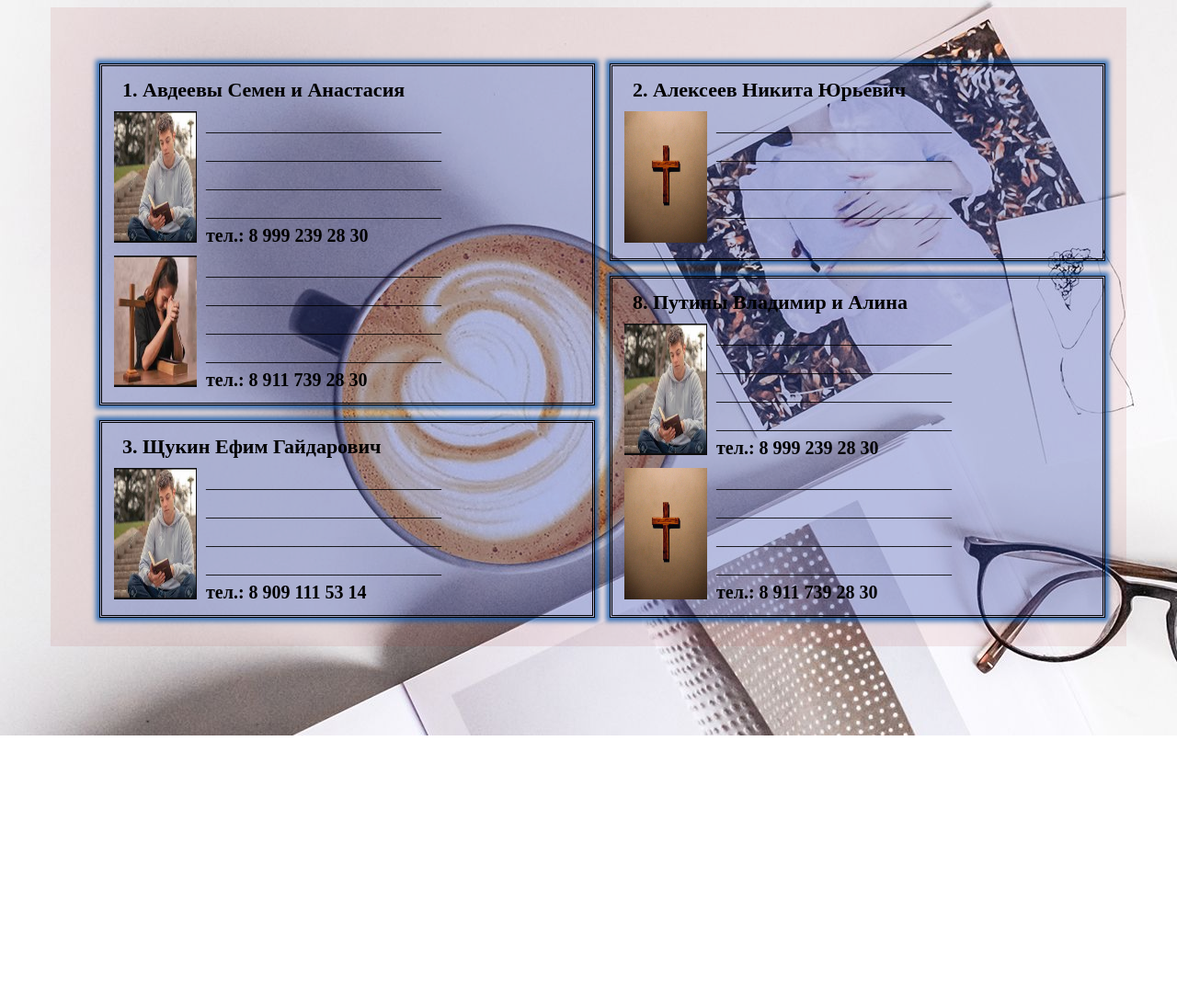
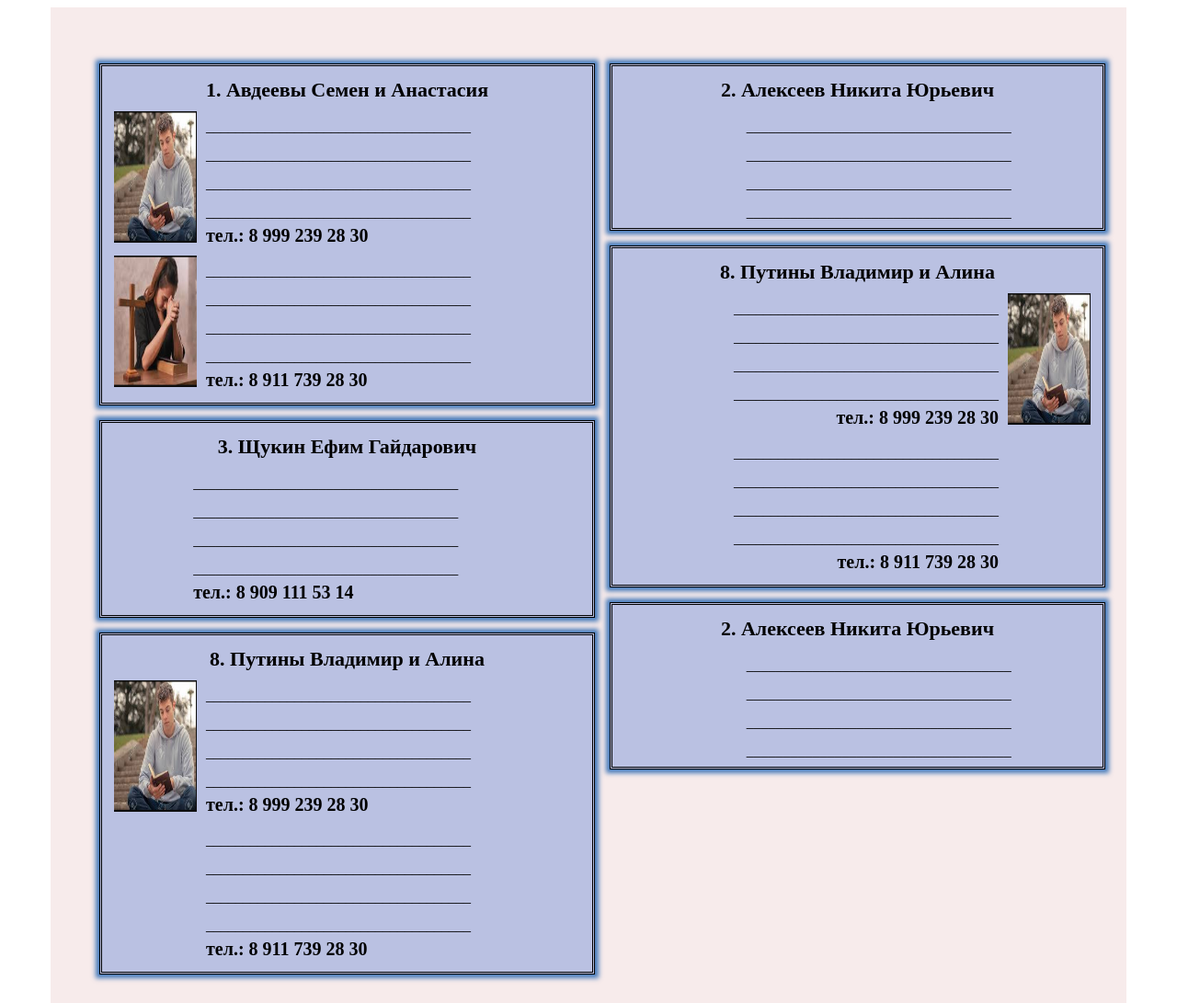
Before and after one commit to Nik-Ark/Worship-Diary, a plain HTML site: page index.html in a window 1280 px wide. Shown: the whole page at 92% size. Before the commit the page ends 800 px from the top, so only its background shows below. Drawn offline with Linux system fonts and the light colour scheme.

```diff
--- a/index.html
+++ b/index.html
@@ -8,7 +8,7 @@
 		<title>Worship Diary</title>
 	</head>
 	<!-- style="background-image: url('./files/coffee.jpg')" -->
-	<body style="background-image: url('./files/coffee.jpg')">
+	<body>
 		<div class="inputDiv" style="display: none">
 			<input type="file" id="inputFile" />
 			<button id="readFileButton">Прочитать файл</button>
@@ -22,49 +22,31 @@
 						<img src="images/he.png" />
 					</div>
 					<div class="phone1">
-						<span>________________________________</span>
-						<span>________________________________</span>
-						<span>________________________________</span>
-						<span>________________________________</span>
+						<span>____________________________________</span>
+						<span>____________________________________</span>
+						<span>____________________________________</span>
+						<span>____________________________________</span>
 						<p>тел.: 8 999 239 28 30</p>
 					</div>
 					<div class="image2">
 						<img src="images/she.png" />
 					</div>
 					<div class="phone2">
-						<span>________________________________</span>
-						<span>________________________________</span>
-						<span>________________________________</span>
-						<span>________________________________</span>
+						<span>____________________________________</span>
+						<span>____________________________________</span>
+						<span>____________________________________</span>
+						<span>____________________________________</span>
 						<p>тел.: 8 911 739 28 30</p>
 					</div>
 				</div>
 				<div class="card">
 					<h2>3. Щукин Ефим Гайдарович</h2>
-					<div class="image1">
-						<img src="images/he.png" />
-					</div>
 					<div class="phone1">
-						<span>________________________________</span>
-						<span>________________________________</span>
-						<span>________________________________</span>
-						<span>________________________________</span>
+						<span>____________________________________</span>
+						<span>____________________________________</span>
+						<span>____________________________________</span>
+						<span>____________________________________</span>
 						<p>тел.: 8 909 111 53 14</p>
-					</div>
-				</div>
-			</section>
-
-			<section class="right">
-				<div class="card">
-					<h2>2. Алексеев Никита Юрьевич</h2>
-					<div class="image1">
-						<img src="files/filler.png" />
-					</div>
-					<div class="phone1">
-						<span>________________________________</span>
-						<span>________________________________</span>
-						<span>________________________________</span>
-						<span>________________________________</span>
 					</div>
 				</div>
 				<div class="card">
@@ -73,21 +55,59 @@
 						<img src="images/he.png" />
 					</div>
 					<div class="phone1">
-						<span>________________________________</span>
-						<span>________________________________</span>
-						<span>________________________________</span>
-						<span>________________________________</span>
+						<span>____________________________________</span>
+						<span>____________________________________</span>
+						<span>____________________________________</span>
+						<span>____________________________________</span>
 						<p>тел.: 8 999 239 28 30</p>
 					</div>
-					<div class="image2">
-						<img src="files/filler.png" />
+					<div class="phone2">
+						<span>____________________________________</span>
+						<span>____________________________________</span>
+						<span>____________________________________</span>
+						<span>____________________________________</span>
+						<p>тел.: 8 911 739 28 30</p>
+					</div>
+				</div>
+			</section>
+
+			<section class="right">
+				<div class="card">
+					<h2>2. Алексеев Никита Юрьевич</h2>
+					<div class="phone1">
+						<span>____________________________________</span>
+						<span>____________________________________</span>
+						<span>____________________________________</span>
+						<span>____________________________________</span>
+					</div>
+				</div>
+				<div class="card">
+					<h2>8. Путины Владимир и Алина</h2>
+					<div class="image1">
+						<img src="images/he.png" />
+					</div>
+					<div class="phone1">
+						<span>____________________________________</span>
+						<span>____________________________________</span>
+						<span>____________________________________</span>
+						<span>____________________________________</span>
+						<p>тел.: 8 999 239 28 30</p>
 					</div>
 					<div class="phone2">
-						<span>________________________________</span>
-						<span>________________________________</span>
-						<span>________________________________</span>
-						<span>________________________________</span>
+						<span>____________________________________</span>
+						<span>____________________________________</span>
+						<span>____________________________________</span>
+						<span>____________________________________</span>
 						<p>тел.: 8 911 739 28 30</p>
+					</div>
+				</div>
+				<div class="card">
+					<h2>2. Алексеев Никита Юрьевич</h2>
+					<div class="phone1">
+						<span>____________________________________</span>
+						<span>____________________________________</span>
+						<span>____________________________________</span>
+						<span>____________________________________</span>
 					</div>
 				</div>
 			</section>
--- a/style.css
+++ b/style.css
@@ -23,7 +23,7 @@
 	justify-content: space-around;
 }
 
-.card {
+.left .card {
 	margin: 1rem 0.5rem;
 	padding: 8px;
 	background: rgba(22, 77, 197, 0.267);
@@ -37,6 +37,27 @@
 		'my_image2 my_phone2';
 
 	grid-template-columns: 1fr 5fr;
+	grid-auto-rows: min-content;
+
+	box-shadow: 0px 0px 5px 4px rgba(7, 82, 168, 0.74);
+
+	/* position: relative; */
+}
+
+.right .card {
+	margin: 1rem 0.5rem;
+	padding: 8px;
+	background: rgba(22, 77, 197, 0.267);
+	border-style: double;
+
+	display: grid;
+
+	grid-template-areas:
+		'my_header my_header'
+		'my_phone1 my_image1'
+		'my_phone2 my_image2';
+
+	grid-template-columns: 5fr 1fr;
 	grid-auto-rows: min-content;
 
 	box-shadow: 0px 0px 5px 4px rgba(7, 82, 168, 0.74);
@@ -59,10 +80,10 @@
 }
 
 .card h2 {
-	padding-left: 7px;
 	grid-area: my_header;
 	font-size: 22px;
-	margin: 5px 0 5px 7px;
+	margin: 5px 0 5px 0px;
+	text-align: center;
 }
 
 .card .phone1 {
@@ -83,7 +104,7 @@
 
 .card .phone1 p,
 .card .phone2 p {
-	margin: 5px 0 0 5px;
+	margin: 5px 5px;
 	font-weight: bold;
 	font-size: 20px;
 }
@@ -91,10 +112,20 @@
 .card .phone1 span,
 .card .phone2 span {
 	display: block;
-	margin: 13px 0 0px 5px;
+	margin: 13px 5px 0px 5px;
 }
 
 .card:hover {
 	transition: 0.3s;
 	transform: scale(1.015);
 }
+
+.right .card .phone1,
+.right .card .phone2 {
+	text-align: right;
+}
+
+.left .card .phone1,
+.left .card .phone2 {
+	text-align: left;
+}
```
